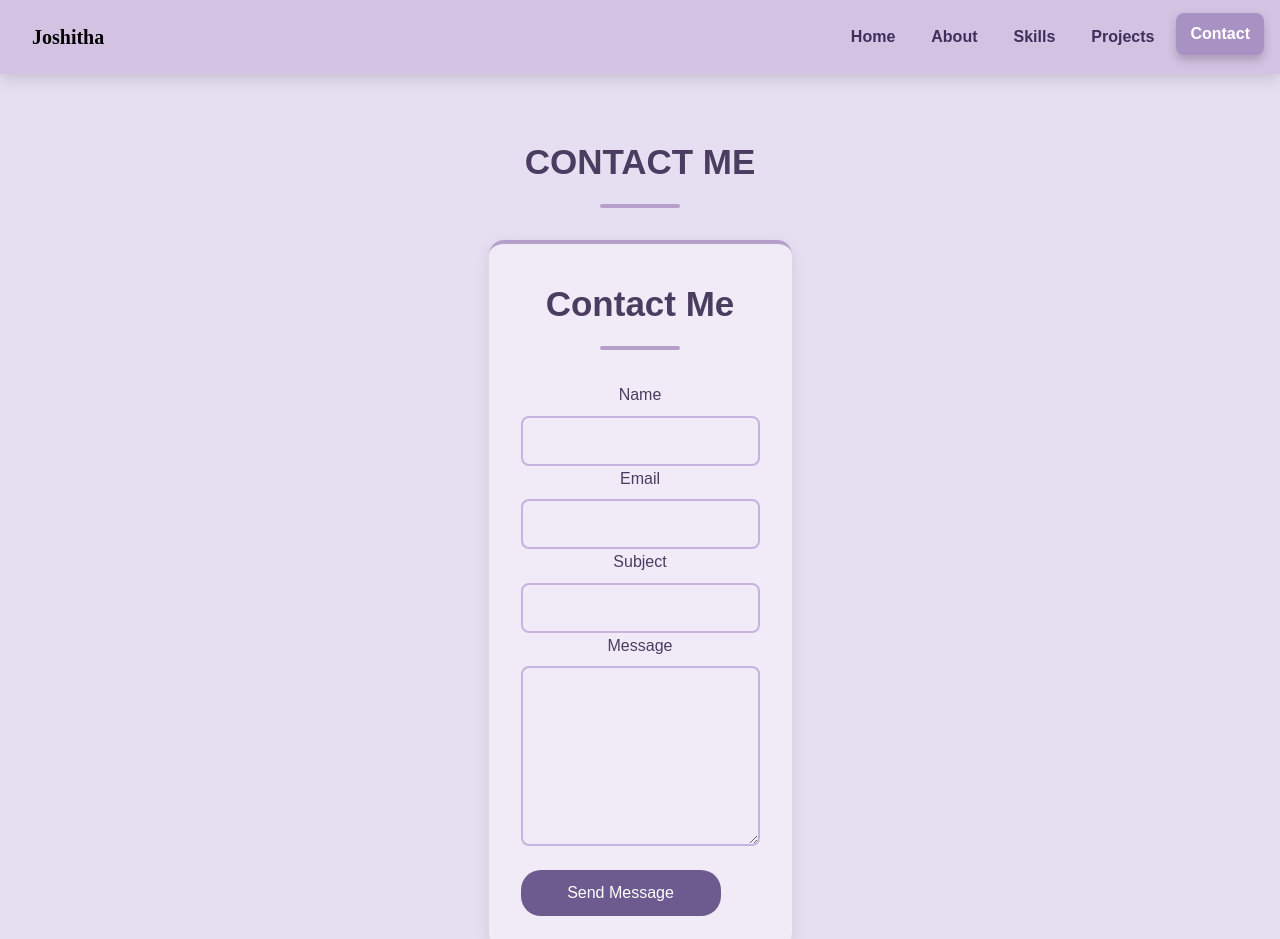
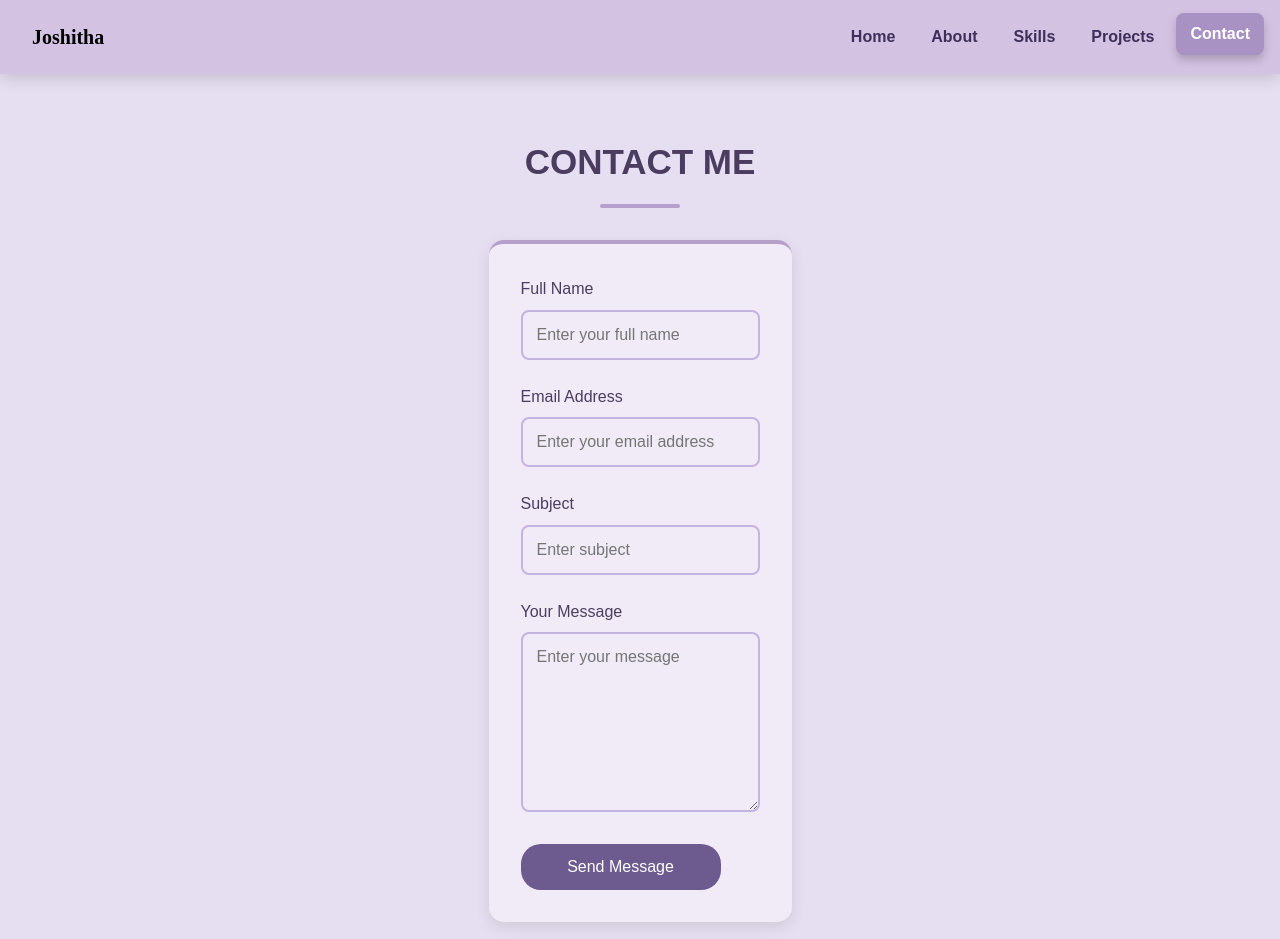
Before and after one commit to Joshitha-2312/ProjectPhase1-UID-, a plain HTML site: page contact.html in a window 1280 px wide. Shown: the top 939 px of the page. Drawn offline with Linux system fonts and the light colour scheme.

Commit message:
Update contact.html

```diff
--- a/contact.html
+++ b/contact.html
@@ -21,31 +21,24 @@
     <div class="box">
         <h1>CONTACT ME</h1>
          <div class="contact-form">
-    <h1>Contact Me</h1>
-    <form class="form-container">
-        <div class="form-group">
-            <label for="name">Name</label>
-            <input type="text" id="name" name="name" required>
+            <form>
+                <div class="form">
+                    <label for="fullname">Full Name</label>
+                    <input type="text" id="fullname" placeholder="Enter your full name" required>
                 </div>
-
-        <div class="form-group">
-            <label for="email">Email</label>
-            <input type="email" id="email" name="email" required>
+                <div class="form">
+                    <label for="email">Email Address</label>
+                    <input type="email" id="email" placeholder="Enter your email address" required>
                 </div>
-
-        <div class="form-group full-width">
+                <div class="form">
                     <label for="subject">Subject</label>
-            <input type="text" id="subject" name="subject" required>
+                    <input type="text" id="subject" placeholder="Enter subject" required>
                 </div>
-
-        <div class="form-group full-width">
-            <label for="message">Message</label>
-            <textarea id="message" name="message" required></textarea>
+                <div class="form">
+                    <label for="message">Your Message</label>
+                    <textarea id="message" placeholder="Enter your message" required></textarea>
                 </div>
-
-        <div class="btn-container">
                 <button type="submit" class="btn">Send Message</button>
-        </div>
             </form>
         </div>
         <div class="social-media">
```
Lines whose indentation alone changed are shown as unchanged.
